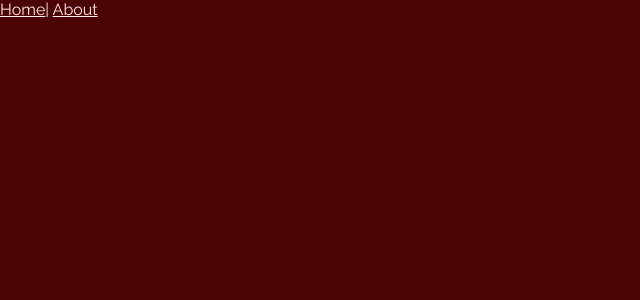
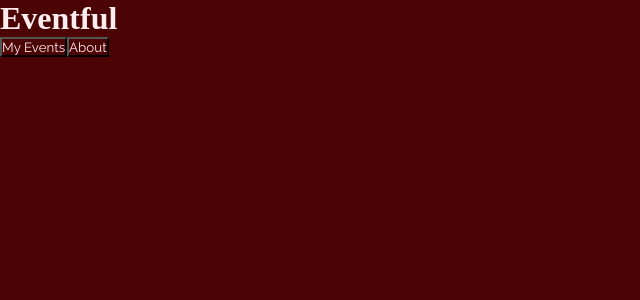
Before and after one commit to Leandro-Da-Souza/meetups, a Vue app: page / in a window 1280 px wide. Shown: the top 300 px of the page, without its empty margins (0-640 px from the left). Built offline with nearby package versions, Linux system fonts and the light colour scheme; a web font is replaced by a local one.

Commit message:
add navigation child to app

```diff
--- a/src/App.vue
+++ b/src/App.vue
@@ -1,10 +1,20 @@
 <template>
   <div id="nav">
-    <router-link to="/">Home</router-link>|
-    <router-link to="/about">About</router-link>
+    <Navigation />
   </div>
   <router-view />
 </template>
+
+<script>
+import Navigation from "./components/Navigation";
+
+export default {
+  name: "App",
+  components: {
+    Navigation,
+  },
+};
+</script>
 
 <style>
 * {
```
Also changed, not shown: 1 other file (tests, documents, lock files or other folders).
